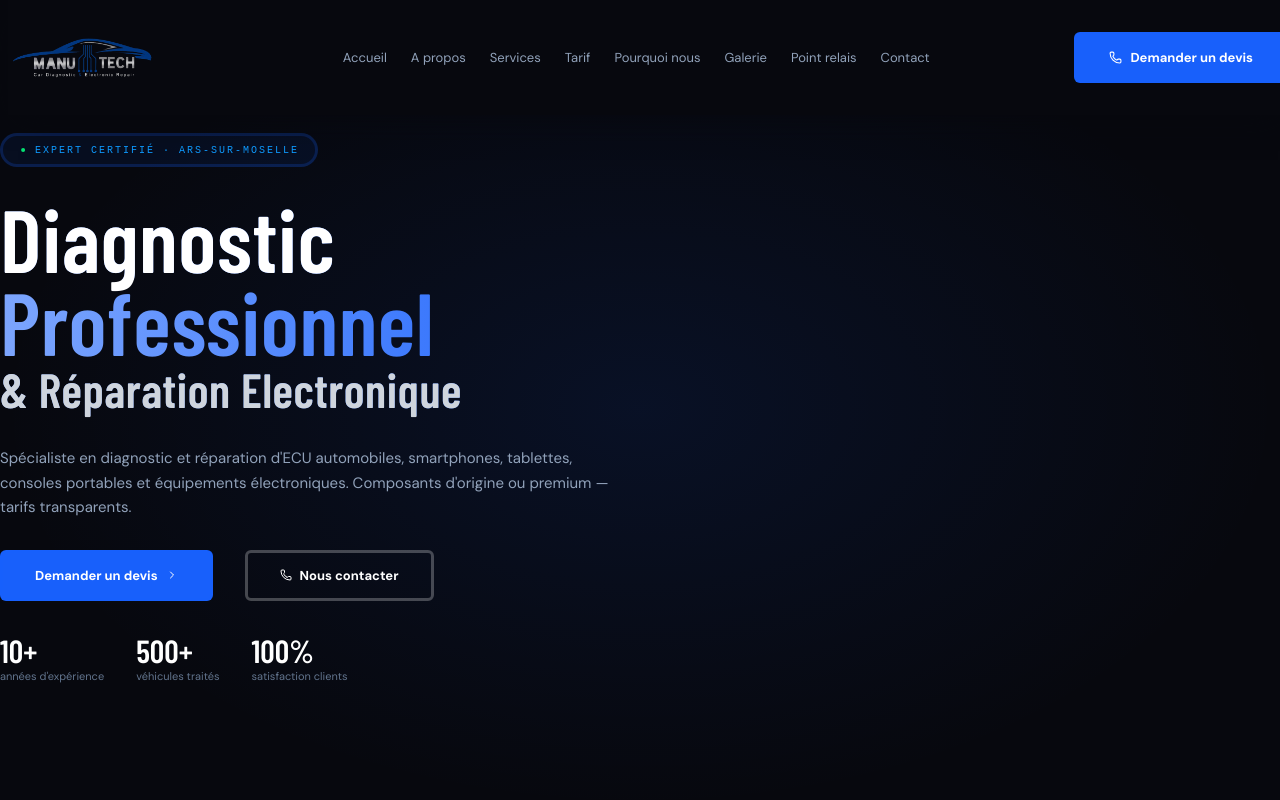
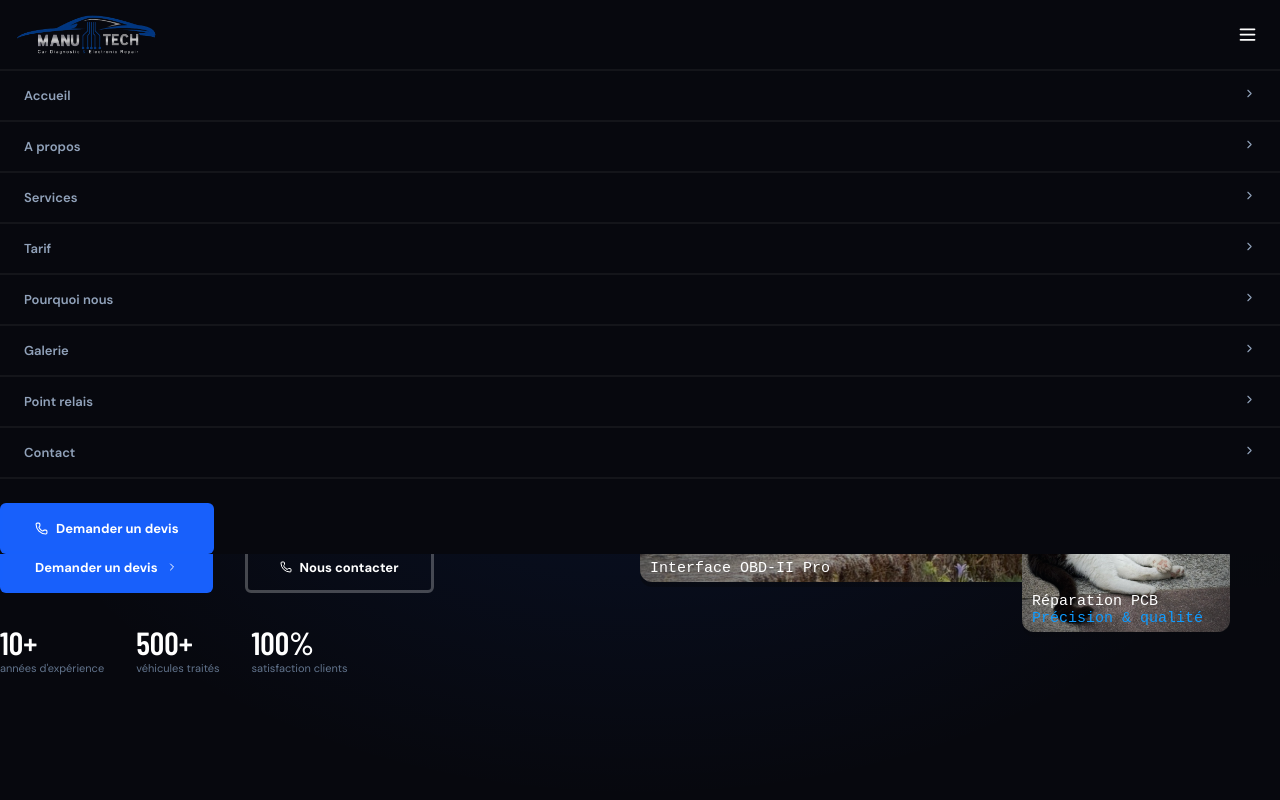
Before and after one commit to Kaohiso/manu-tech, a Vue app: page / in a window 1280 px wide. Shown: the top 800 px of the page. Built offline with nearby package versions, Linux system fonts and the light colour scheme; the HTML template or start-up script is replaced by a standard one; a web font is replaced by a local one.

Commit message:
An overlay that opens by default and never closes (current design)

```diff
--- a/src/App.vue
+++ b/src/App.vue
@@ -42,6 +42,10 @@ import AppFooter from '@/features/layout/AppFooter.vue'
 
 * {
   text-wrap: pretty;
+  box-sizing: border-box;
+  margin: 0;
+  padding: 0;
+  overscroll-behavior-x: none;
 }
 
 html {
@@ -53,6 +57,7 @@ body {
   font-family: var(--ref-font-family-base);
   font-size: var(--ref-size-15);
   font-weight: var(--ref-font-weight-regular);
+  margin: 0;
 }
 
 a {
--- /dev/null
+++ b/src/composables/useMediaQuery.ts
@@ -0,0 +1,5 @@
+import { ref } from 'vue'
+
+const isMobile = ref(window.matchMedia('(max-width: 768px)').matches)
+
+export { isMobile }
--- a/src/features/AppAbout.vue
+++ b/src/features/AppAbout.vue
@@ -56,11 +56,11 @@ const iconSize = <number>13
         >Équipements de référence utilisés</EyebrowMT
       >
       <div class="container-card">
-        <CardMT :graphic-img="topdon">
+        <CardMT :imgSrc="topdon">
           <template #heading>Topdon</template>
           <template #subheading>Diagnostic automobile</template>
         </CardMT>
-        <CardMT :graphic-img="fnirsi">
+        <CardMT :imgSrc="fnirsi">
           <template #heading>FNIRSI</template>
           <template #subheading>Instruments de mesure</template>
         </CardMT>
--- a/src/features/AppGallery.vue
+++ b/src/features/AppGallery.vue
@@ -45,6 +45,7 @@ const images: Props[] = [
   .container-gallery {
     display: flex;
     overflow-x: scroll;
+    scroll-snap-type: x mandatory;
     gap: 20px;
 
     &::-webkit-scrollbar {
@@ -57,6 +58,7 @@ const images: Props[] = [
     }
 
     .image-gallery {
+      scroll-snap-align: center;
       flex-shrink: 0;
       object-fit: cover;
       width: 350px;
--- a/src/features/layout/AppHeader.vue
+++ b/src/features/layout/AppHeader.vue
@@ -2,6 +2,8 @@
 import { PhoneIcon } from '@lucide/vue'
 import ButtonMT from '@/ui/ButtonMT.vue'
 import { callPhoneNumber } from '@/data/contact.ts'
+import AppHeaderDesktop from '@/ui/header/AppHeaderDesktop.vue'
+import AppHeaderMobile from '@/ui/header/AppHeaderMobile.vue'
 
 type Link = { id: string; label: string }
 
@@ -20,67 +22,5 @@ const iconSize = 13
 </script>
 
 <template>
-  <header class="app-header">
-    <div class="container">
-      <img src="/src/assets/images/logo/manu-tech-logo.png" alt="logo-header" class="image-logo" />
-      <nav>
-        <ul>
-          <li v-for="{ id, label } in sections" :key="id">
-            <a :href="id">{{ label }}</a>
-          </li>
-        </ul>
-      </nav>
-
-      <ButtonMT :href="callPhoneNumber">
-        <PhoneIcon :size="iconSize" />
-        <span>Demander un devis</span>
-      </ButtonMT>
-    </div>
-  </header>
+  <AppHeaderMobile />
 </template>
-
-<style scoped>
-.app-header {
-  display: flex;
-  justify-content: center;
-  z-index: 666;
-  position: fixed;
-  top: 0;
-  background-color: var(--sys-color-background);
-  box-shadow: 0px 10px 30px -10px var(--sys-color-background);
-  inline-size: 100%;
-
-  .container {
-    display: flex;
-    justify-content: space-between;
-    align-items: center;
-    max-width: var(--app-inline-size);
-    width: 100%;
-    padding: var(--ref-size-32) 0;
-
-    .image-logo {
-      width: 150px;
-      height: auto;
-    }
-  }
-
-  nav {
-    font-size: var(--sys-font-size-li);
-    font-weight: var(--sys-font-weight-li);
-  }
-
-  ul {
-    display: flex;
-    gap: var(--ref-size-24);
-  }
-
-  li {
-    list-style: none;
-  }
-
-  li > a {
-    font-size: var(--sys-font-size-li);
-    color: var(--sys-color-text-secondary);
-  }
-}
-</style>
--- a/src/ui/ButtonMT.vue
+++ b/src/ui/ButtonMT.vue
@@ -1,6 +1,6 @@
 <script setup lang="ts">
 interface Props {
-  variant?: 'filled-blue' | 'filled-green' | 'outlined' | 'text-only'
+  variant?: 'filled-blue' | 'filled-green' | 'outlined' | 'text-only' | 'icon'
   textPosition?: 'text-center' | 'text-start'
   iconPosition?: 'left' | 'right'
 }
@@ -33,6 +33,12 @@ const {
   gap: var(--sys-gap-cta-button);
   font-size: var(--sys-font-size-cta-button);
   font-weight: var(--sys-font-weight-cta-button);
+
+  &.icon {
+    padding: 10px;
+    background-color: transparent;
+    border: none;
+  }
 
   &.filled-blue {
     background-color: var(--sys-color-primary);
--- a/src/ui/CardMT.vue
+++ b/src/ui/CardMT.vue
@@ -5,7 +5,7 @@ import type { LucideIcon } from '@lucide/vue'
 
 interface CardMtProps {
   graphicIcon?: LucideIcon
-  graphicImg?: string
+  imgSrc?: string
   type?: 'price' | 'schedule' | 'images'
   tag?: 'new'
   cardSize?: 'big'
@@ -23,7 +23,7 @@ const { iconSize = 12 } = defineProps<CardMtProps>()
       <div v-if="graphicIcon" class="container-icon" :class="[cardSize, variant]">
         <component :is="graphicIcon" :size="iconSize" class="icon" :class="variant" />
       </div>
-      <component v-else-if="graphicImg" is="img" :src="graphicImg" class="card-image" />
+      <component v-else-if="imgSrc" is="img" :src="imgSrc" class="card-image" />
 
       <component
         :is="$slots.heading && $slots.subheading ? 'hgroup' : 'div'"
--- /dev/null
+++ b/src/ui/DialogMT.vue
@@ -0,0 +1,31 @@
+<script setup lang="ts">
+import { useTemplateRef } from 'vue'
+
+const { backdrop = true } = defineProps<{ backdrop?: boolean }>()
+const dialog = useTemplateRef('dialogMT')
+
+function openDialogMt() {
+  if (backdrop) dialog.value?.showModal()
+  else dialog.value?.show()
+}
+
+function closeDialogMt() {
+  dialog.value?.close()
+}
+
+function toggleDialogMt() {
+  console.log(dialog.value?.open)
+  if (dialog.value?.open) closeDialogMt()
+  else openDialogMt()
+}
+
+defineExpose({ openDialogMt, closeDialogMt, toggleDialogMt })
+</script>
+
+<template>
+  <dialog class="dialog-mt" ref="dialogMT" closedby="any">
+    <slot :openDialogMt :closeDialogMt :toggleDialogMt />
+  </dialog>
+</template>
+
+<style scoped></style>
--- /dev/null
+++ b/src/ui/header/AppHeaderDesktop.vue
@@ -0,0 +1,86 @@
+<script setup lang="ts">
+import { PhoneIcon } from '@lucide/vue'
+import ButtonMT from '@/ui/ButtonMT.vue'
+import { callPhoneNumber } from '@/data/contact.ts'
+
+type Link = { id: string; label: string }
+
+const sections: Link[] = [
+  { id: '#home', label: 'Accueil' },
+  { id: '#about', label: 'A propos' },
+  { id: '#services', label: 'Services' },
+  { id: '#price', label: 'Tarif' },
+  { id: '#whyUs', label: 'Pourquoi nous' },
+  { id: '#gallery', label: 'Galerie' },
+  { id: '#pickup', label: 'Point relais' },
+  { id: '#contact', label: 'Contact' },
+]
+
+const iconSize = 13
+</script>
+
+<template>
+  <header class="app-header">
+    <div class="container">
+      <img src="/src/assets/images/logo/manu-tech-logo.png" alt="logo-header" class="image-logo" />
+      <nav>
+        <ul>
+          <li v-for="{ id, label } in sections" :key="id">
+            <a :href="id">{{ label }}</a>
+          </li>
+        </ul>
+      </nav>
+
+      <ButtonMT :href="callPhoneNumber">
+        <PhoneIcon :size="iconSize" />
+        <span>Demander un devis</span>
+      </ButtonMT>
+    </div>
+  </header>
+</template>
+
+<style scoped>
+.app-header {
+  display: flex;
+  justify-content: center;
+  z-index: 666;
+  position: fixed;
+  top: 0;
+  background-color: var(--sys-color-background);
+  box-shadow: 0px 10px 30px -10px var(--sys-color-background);
+  inline-size: 100%;
+
+  .container {
+    display: flex;
+    justify-content: space-between;
+    align-items: center;
+    max-width: var(--app-inline-size);
+    width: 100%;
+    padding: var(--ref-size-32) 0;
+
+    .image-logo {
+      width: 150px;
+      height: auto;
+    }
+  }
+
+  nav {
+    font-size: var(--sys-font-size-li);
+    font-weight: var(--sys-font-weight-li);
+  }
+
+  ul {
+    display: flex;
+    gap: var(--ref-size-24);
+  }
+
+  li {
+    list-style: none;
+  }
+
+  li > a {
+    font-size: var(--sys-font-size-li);
+    color: var(--sys-color-text-secondary);
+  }
+}
+</style>
--- /dev/null
+++ b/src/ui/header/AppHeaderMobile.vue
@@ -0,0 +1,123 @@
+<script setup lang="ts">
+import { ChevronRightIcon, MenuIcon, PhoneIcon } from '@lucide/vue'
+import ButtonMT from '@/ui/ButtonMT.vue'
+import { callPhoneNumber } from '@/data/contact.ts'
+import DialogMT from '@/ui/DialogMT.vue'
+import { useTemplateRef } from 'vue'
+
+type Link = { id: string; label: string }
+
+const links: Link[] = [
+  { id: '#home', label: 'Accueil' },
+  { id: '#about', label: 'A propos' },
+  { id: '#services', label: 'Services' },
+  { id: '#price', label: 'Tarif' },
+  { id: '#whyUs', label: 'Pourquoi nous' },
+  { id: '#gallery', label: 'Galerie' },
+  { id: '#pickup', label: 'Point relais' },
+  { id: '#contact', label: 'Contact' },
+]
+
+const dialog = useTemplateRef('dialogMobile')
+const iconSize = 13
+</script>
+
+<template>
+  <header class="app-header">
+    <div class="container">
+      <img
+        src="/src/assets/images/logo/manu-tech-logo.png"
+        alt="logo-manu-tech"
+        class="image-logo"
+      />
+      <ButtonMT variant="icon" @click="dialog?.toggleDialogMt" command="show-modal">
+        <MenuIcon color="white" :size="21" />
+      </ButtonMT>
+    </div>
+
+    <DialogMT id="dialog-mobile" v-slot="{ closeDialogMt }" ref="dialogMobile" backdrop>
+      <nav>
+        <ul>
+          <li v-for="link in links" :key="link.id">
+            <a :href="link.id" @click.stop="closeDialogMt">
+              {{ link.label }}
+              <ChevronRightIcon :size="13" />
+            </a>
+          </li>
+        </ul>
+      </nav>
+
+      <ButtonMT :href="callPhoneNumber">
+        <PhoneIcon :size="iconSize" />
+        <span>Demander un devis</span>
+      </ButtonMT>
+    </DialogMT>
+  </header>
+</template>
+
+<style scoped>
+:global(html:has(#dialog-mobile[open])) {
+  overflow-y: hidden;
+}
+
+.app-header {
+  z-index: 666;
+  position: fixed;
+  top: 0;
+  background-color: var(--sys-color-background);
+  box-shadow: 0px 10px 30px -10px var(--sys-color-background);
+  inline-size: 100%;
+  anchor-name: --header;
+
+  > div {
+    display: flex;
+    justify-content: space-between;
+    padding: var(--ref-size-12);
+
+    .image-logo {
+      width: 150px;
+      height: auto;
+    }
+  }
+
+  > dialog {
+    position: fixed;
+    position-anchor: --header;
+    inset-block-start: anchor(end);
+    display: grid;
+    gap: 24px;
+    inline-size: 100dvw;
+    background-color: var(--sys-color-background);
+    margin: 0;
+    border: none;
+
+    &[open]::backdrop {
+      position-anchor: --header;
+      position: fixed;
+      inset-block-start: anchor(end);
+      background-color: var(--sys-color-background);
+      opacity: 0.75;
+    }
+
+    > nav > ul > li {
+      padding: 16px 24px;
+
+      &:first-child {
+        border-top: 2px solid hsl(from var(--sys-color-text-primary) h s l / 0.05);
+      }
+
+      &:nth-child(n) {
+        border-bottom: 2px solid hsl(from var(--sys-color-text-primary) h s l / 0.05);
+      }
+
+      > a {
+        display: flex;
+        justify-content: space-between;
+        font-size: var(--sys-font-size-li);
+        color: var(--sys-color-text-secondary);
+        font-weight: var(--sys-font-weight-cta-link);
+      }
+    }
+  }
+}
+</style>
```
